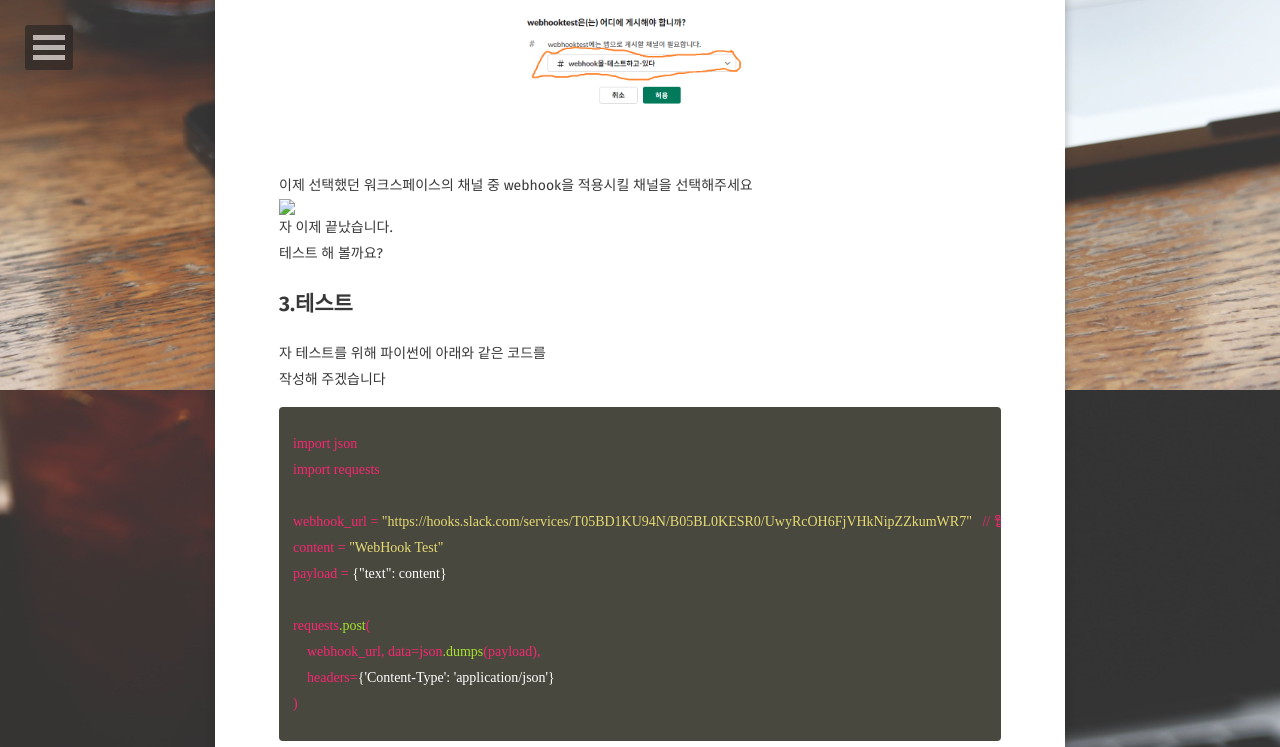
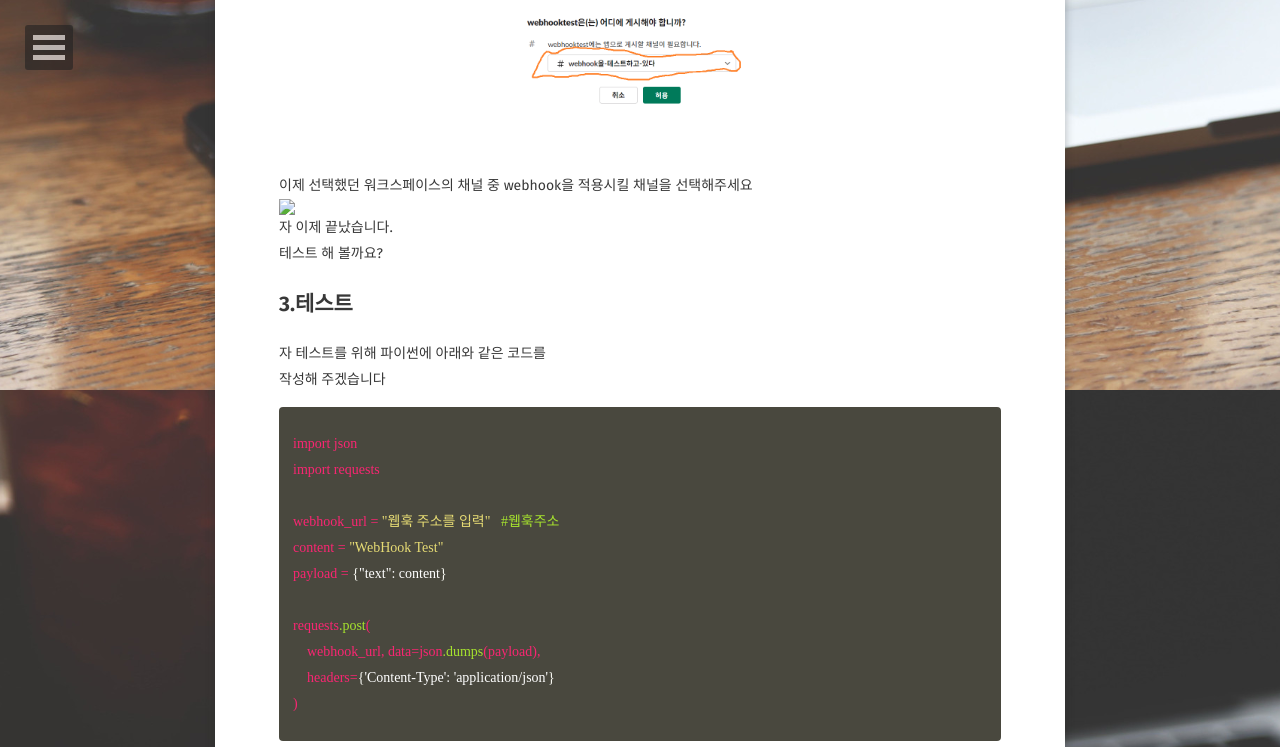
Before and after one commit to myh518/myh518.github.com, a Jekyll site: the page built from _posts/ETC/2023-06-05-[slack] webhook에 대해 알아보자.md, in a window 1280 px wide and 1400 px high, scrolled down 5910 px. Shown: the top 747 px of the window. Built offline with Jekyll 4.4.1, drawn with Linux system fonts in a browser that asks for light colours; some web fonts are replaced; comment, search, counter and statistics services are not loaded; some of the changed text lies outside the part shown; grey boxes are pictures that could not be loaded.

Commit message:
Update 2023-06-05-[slack] webhook에 대해 알아보자.md

```diff
--- a/_posts/ETC/2023-06-05-[slack] webhook에 대해 알아보자.md
+++ b/_posts/ETC/2023-06-05-[slack] webhook에 대해 알아보자.md
@@ -86,7 +86,7 @@ Add New Webhook to Workspace 라고 적혀있는 버튼을 눌러주시면 됩
 import json
 import requests
 
-webhook_url = "https://hooks.slack.com/services/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"   // 웹훅주소
+webhook_url = "웹훅 주소를 입력"   #웹훅주소
 content = "WebHook Test"
 payload = {"text": content}
 
@@ -97,3 +97,6 @@ requests.post(
 {% endhighlight %}
 
 여기서 webhook_url에는
+<img src="/img/webhook/webhookwin">
+이 사진에서 Webhook url을 카피해서 붙여넣어 주시면 됩니다
+이렇게 해주시면
```
